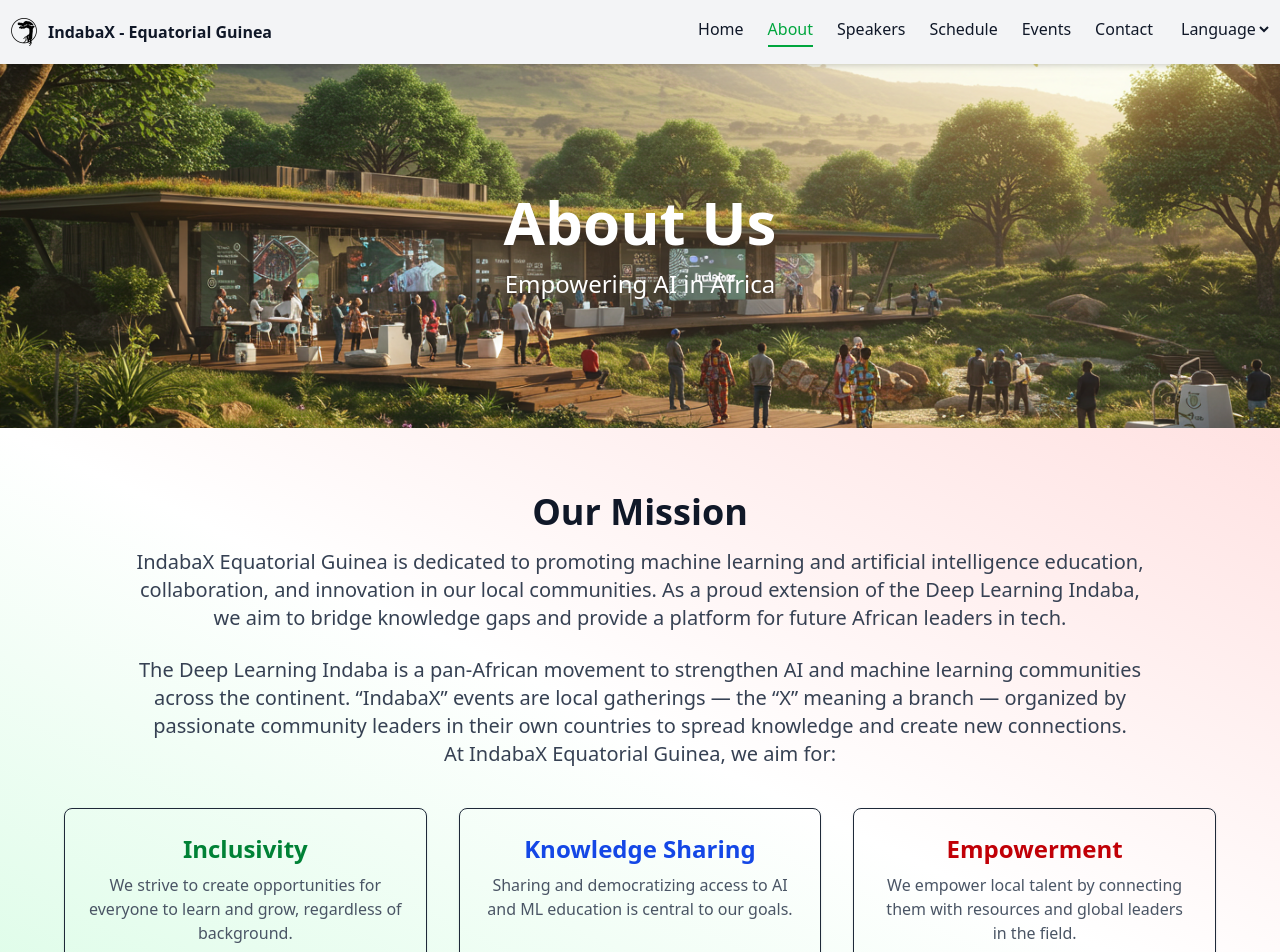
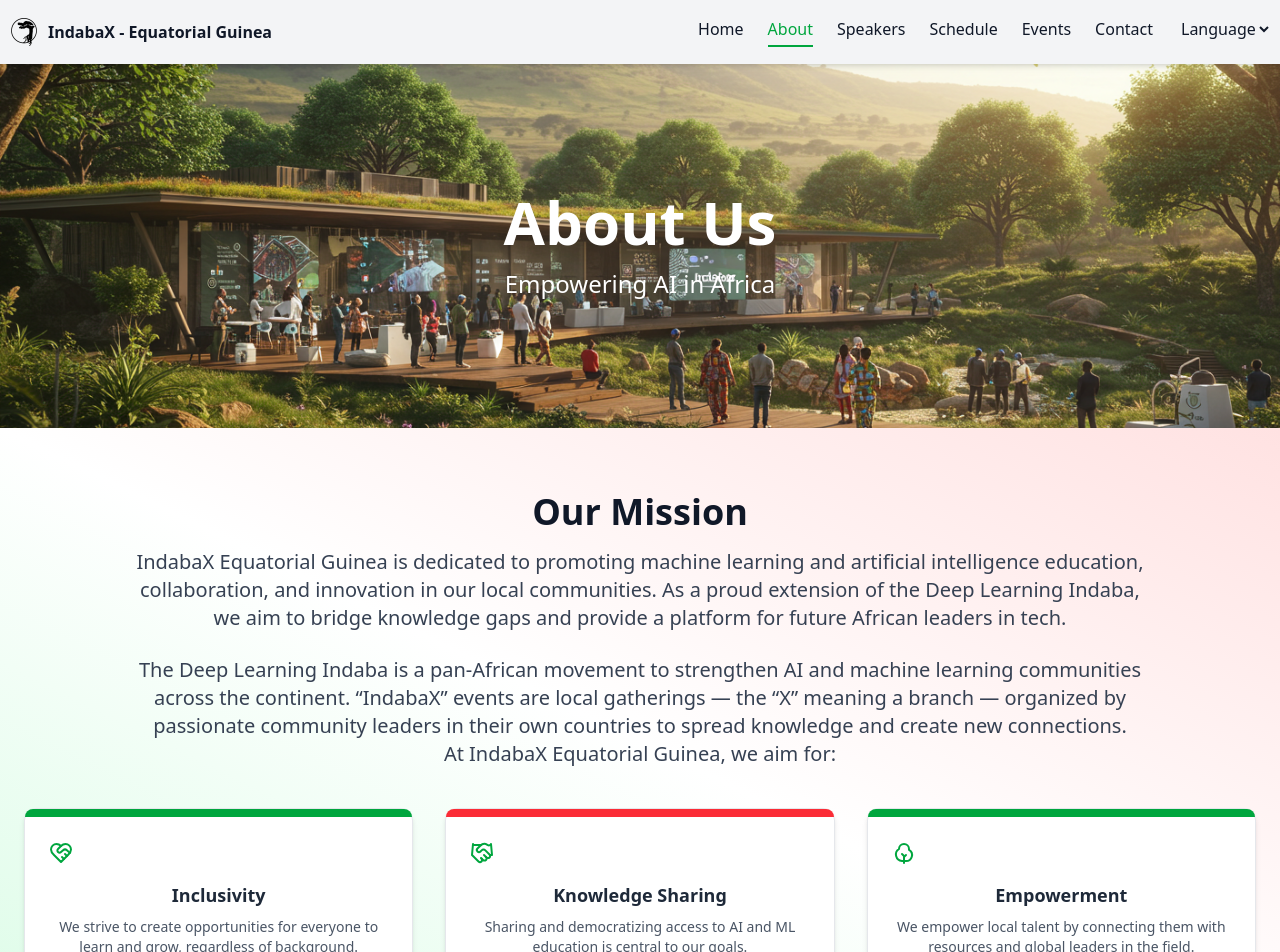
Before and after one commit to NeoPhetoane/IndabaX_Equatorial_Guinea, a React (Vite) app: page /about in a window 1280 px wide. Shown: the top 952 px of the page. Built offline with nearby package versions, Linux system fonts and the light colour scheme.

Commit message:
Card styles changed to match the home page.

```diff
--- a/src/pages/About.jsx
+++ b/src/pages/About.jsx
@@ -1,7 +1,7 @@
 import React from "react";
 import { Link } from "react-router-dom";
 import OrganisingTeam from "../components/OrganisingTeam";
-
+import { HeartHandshake, HandshakeIcon, LucideShrub } from "lucide-react";
 export default function About() {
   return (
     <main className="font-sans text-gray-800">
@@ -47,36 +47,56 @@
         <p className="text-lg md:text-xl text-gray-700 max-w-4xl mx-auto mb-10">
           At IndabaX Equatorial Guinea, we aim for:
         </p>
-        <div className="grid grid-cols-1 md:grid-cols-3 gap-8 max-w-6xl mx-auto">
-          <div className="p-6 border rounded-lg shadow">
-            <h3 className="text-2xl font-semibold mb-2 text-green-700">
+
+        {/* Cards */}
+        <div className="grid grid-cols-1 sm:grid-cols-2 md:grid-cols-3 gap-8">
+          {/* Card 1 */}
+          <div className="relative bg-white border border-gray-200 rounded-xl shadow-md px-6 py-8 hover:shadow-lg transition duration-300">
+            <div className="absolute top-0 left-0 w-full h-2 bg-green-600 rounded-t-xl" />
+            <div className="mb-4">
+              <HeartHandshake className="text-green-600 items-center" />
+            </div>
+            <h3 className="text-lg font-semibold text-gray-800 mb-2">
               Inclusivity
             </h3>
-            <p className="text-gray-600">
+            <p className="text-sm text-gray-600">
               We strive to create opportunities for everyone to learn and grow,
               regardless of background.
             </p>
           </div>
-          <div className="p-6 border rounded-lg shadow">
-            <h3 className="text-2xl font-semibold mb-2 text-blue-700">
+
+          {/* Card 2 */}
+          <div className="relative bg-white border border-gray-200 rounded-xl shadow-md px-6 py-8 hover:shadow-lg transition duration-300">
+            <div className="absolute top-0 left-0 w-full h-2 bg-red-500 rounded-t-xl" />
+            <div className="mb-4">
+              <HandshakeIcon className="text-green-600 items-center" />
+            </div>
+            <h3 className="text-lg font-semibold text-gray-800 mb-2">
               Knowledge Sharing
             </h3>
-            <p className="text-gray-600">
+            <p className="text-sm text-gray-600">
               Sharing and democratizing access to AI and ML education is central
               to our goals.
             </p>
           </div>
-          <div className="p-6 border rounded-lg shadow">
-            <h3 className="text-2xl font-semibold mb-2 text-red-700">
+
+          {/* Card 3 */}
+          <div className="relative bg-white border border-gray-200 rounded-xl shadow-md px-6 py-8 hover:shadow-lg transition duration-300">
+            <div className="absolute top-0 left-0 w-full h-2 bg-green-600 rounded-t-xl" />
+            <div className="mb-4">
+              <LucideShrub className="text-green-600 items-center" />
+            </div>
+            <h3 className="text-lg font-semibold text-gray-800 mb-2">
               Empowerment
             </h3>
-            <p className="text-gray-600">
+            <p className="text-sm text-gray-600">
               We empower local talent by connecting them with resources and
               global leaders in the field.
             </p>
           </div>
         </div>
       </section>
+
       <OrganisingTeam />
 
       {/* Call to Action */}
```
